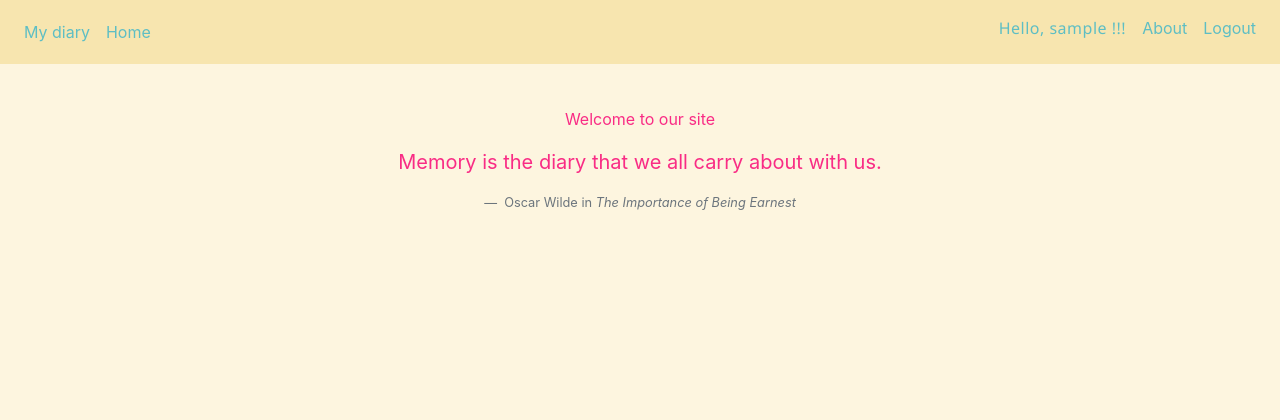
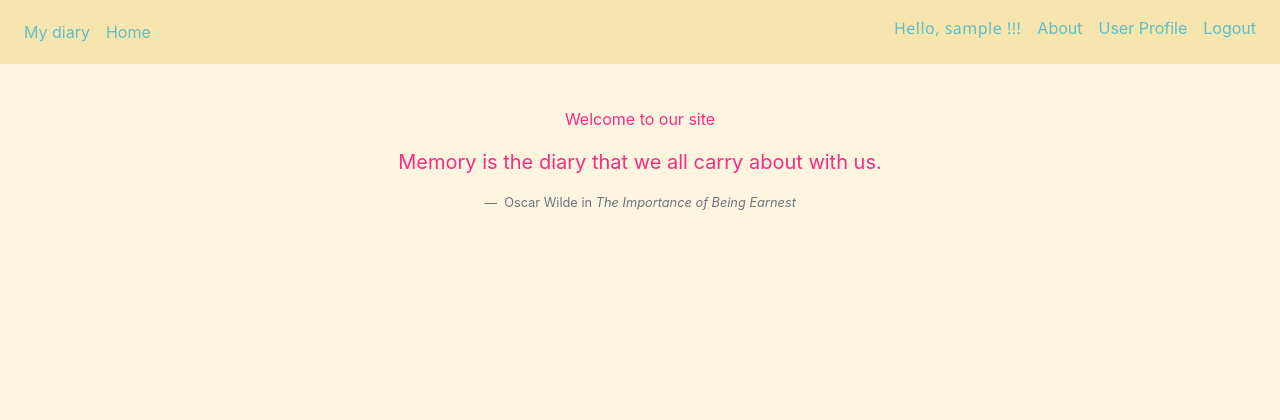
Before and after one commit to RalitsaTerzieva/my-diary, a Django app: page / in a window 1280 px wide. Shown: the top 420 px of the page. Run offline with Django 4.2, Linux system fonts and the light colour scheme; the visitor is signed in with stand-in values (Sample User, id 1); some libraries are stand-ins or nearby versions.

Commit message:
Add CRUD Views for user profile and add urls

```diff
--- a/templates/navbar.html
+++ b/templates/navbar.html
@@ -16,7 +16,8 @@
 
         <ul class="navbar-nav ml-auto">
             <li class="nav-item"><h1 class="user">Hello, {{user.username}} !!!</h1></li>
-            <li class="nav-item" href="{% url 'about' %}?next={% url 'about' %}"><a class="nav-link" href="/about">About</a></li>
+            <li class="nav-item"><a class="nav-link" href="{% url 'about' %}?">About</a></li>
+            <li class="nav-item"><a class="nav-link"  href="{% url 'profile-details' %}">User Profile</a></li>
             <li class="nav-item">
               <a class="nav-link" href="{% url 'logout' %}?next={% url 'index' %}">Logout</a>
             </li>
--- a/users/urls.py
+++ b/users/urls.py
@@ -3,5 +3,11 @@ from . import views
 
 
 urlpatterns = [
-    path("signup/", views.SignUp.as_view(), name="signup")
+    path("signup/", views.SignUp.as_view(), name="signup"),
+    path("profile/", views.UserProfileDetailsView.as_view(), name="profile-details" ),
+    path(
+        "profile/update",
+        views.UserProfileUpdateView.as_view(),
+        name="profile-update"
+    ),
 ]
```
Also changed, not shown: users/views.py (+33 -0 lines).
